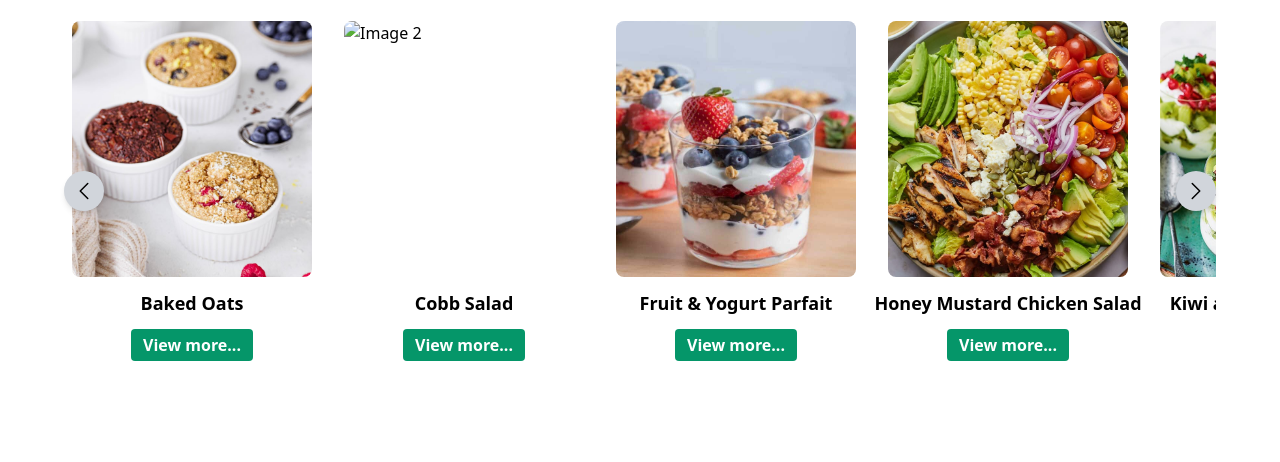
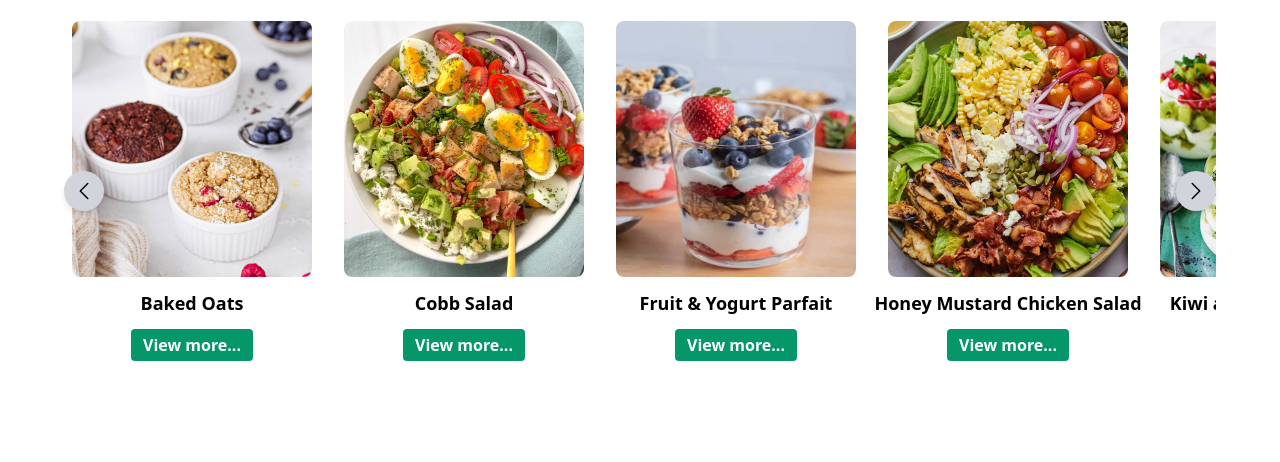
Before and after one commit to AswathyJL/Foodzy-frontend-using-tailwind, a website: page public/index.html in a window 1280 px wide. Shown: the part 736-1198 px from the top of the page. Drawn offline with Linux system fonts and the light colour scheme.

Commit message:
correction in image name

```diff
--- a/public/index.html
+++ b/public/index.html
@@ -58,7 +58,7 @@
                     <button class="px-3 py-1 bg-emerald-600 rounded text-white font-semibold hover:px-5 transition-all ease-in">View more...</button>
                   </div>
                   <div class="flex-shrink-0 flex justify-center flex-col items-center w-64 transition-all ease-out hover:scale-105 p-2 ">
-                    <img src="./assets/sliderImages/Cobb Salad Recipe.jpeg.jpeg" alt="Image 2" class="w-full h-64 object-cover rounded-lg">
+                    <img src="./assets/sliderImages/Cobb Salad Recipe.jpeg" alt="Image 2" class="w-full h-64 object-cover rounded-lg">
                     <h5 class="font-semibold py-3 text-lg">Cobb Salad</h5>
                     <button class="px-3 py-1 bg-emerald-600 rounded text-white font-semibold hover:px-5 transition-all ease-in">View more...</button>
                   </div>
```
